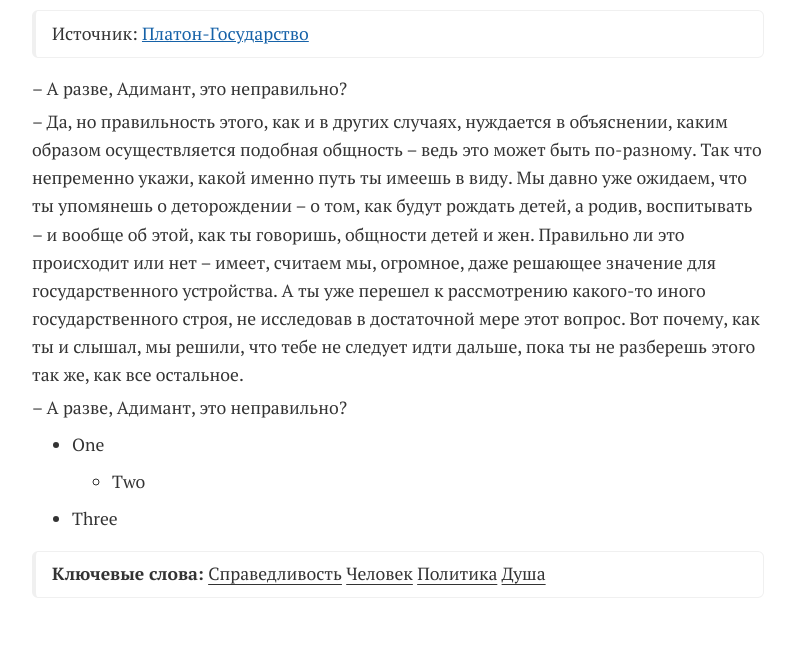
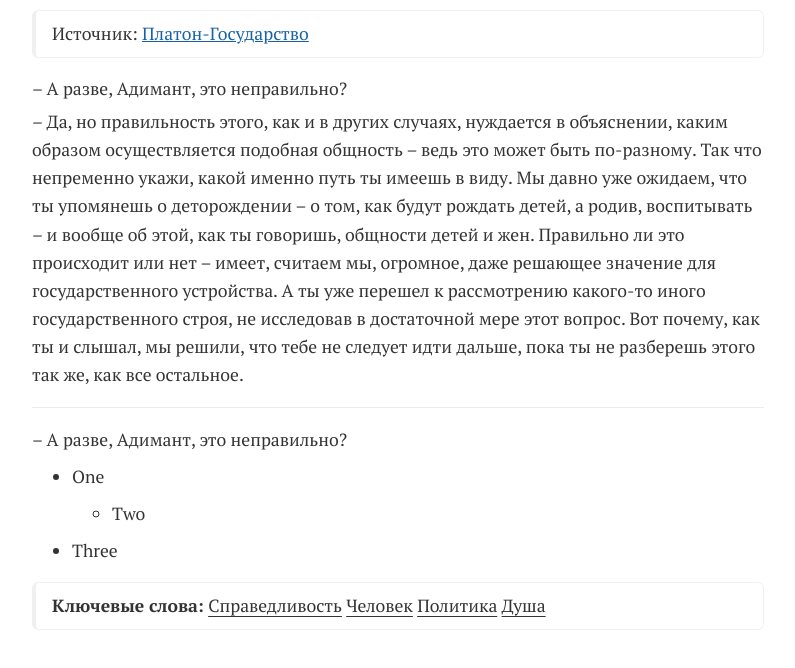
Before and after one commit to GenrihGrigoryan/telegraph-theme, a plain HTML site: page index.html in a window 1280 px wide. Shown: the part 118-786 px from the top of the page, without its empty margins (242-1037 px from the left). Drawn offline with Linux system fonts and the light colour scheme; a web font is replaced by a local one.

Commit message:
nojekyll

```diff
--- a/index.html
+++ b/index.html
@@ -17,6 +17,8 @@
 
 <p>– Да, но правильность этого, как и в других случаях, нуждается в объяснении, каким образом осуществляется подобная общность – ведь это может быть по-разному. Так что непременно укажи, какой именно путь ты имеешь в виду.    Мы давно уже ожидаем, что ты упомянешь о деторождении – о том, как будут рождать детей, а родив, воспитывать – и вообще об этой, как ты говоришь, общности детей и жен. Правильно ли это происходит или нет – имеет, считаем мы, огромное, даже решающее значение для государственного устройства. А ты уже перешел к рассмотрению какого-то иного государственного строя, не исследовав в достаточной мере этот вопрос. Вот почему, как ты и слышал, мы решили, что тебе не следует идти дальше, пока ты не разберешь этого так же, как все остальное.</p>
 
+<hr></hr>
+
 <p>– А разве, Адимант, это неправильно?</p>
 
 
--- a/style.css
+++ b/style.css
@@ -93,3 +93,19 @@ ul {
 li {
     margin:0 5px 5px 0;
 }
+
+hr {
+    content: '';
+    display: block;
+    border: none;
+    background: #ebebeb;
+    /*
+    margin-top: 2em;
+    margin-bottom: 2em;
+    */
+    margin-block-start: 1em;
+    margin-block-end: 1em;
+
+    position: relative;
+    height: 1px;
+}
```
Also changed, not shown: 1 other file.
